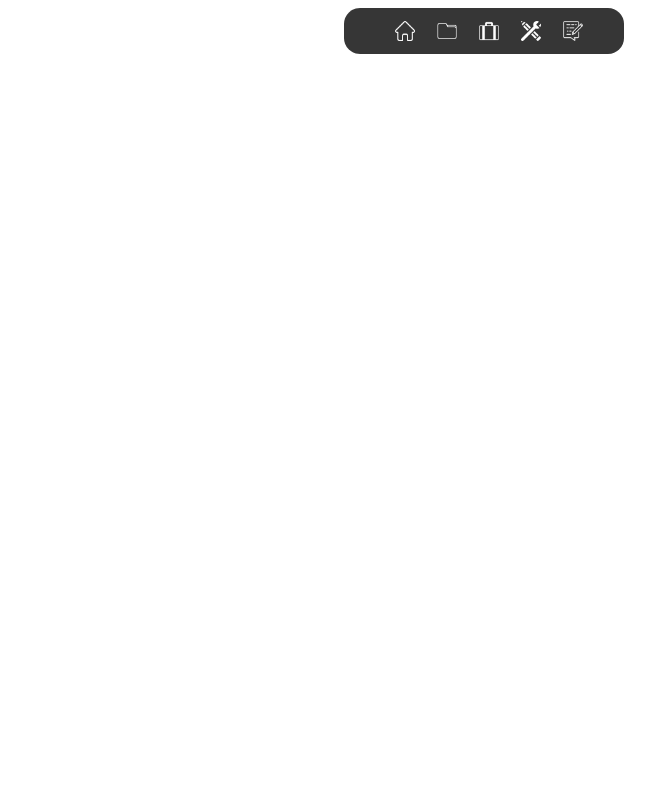
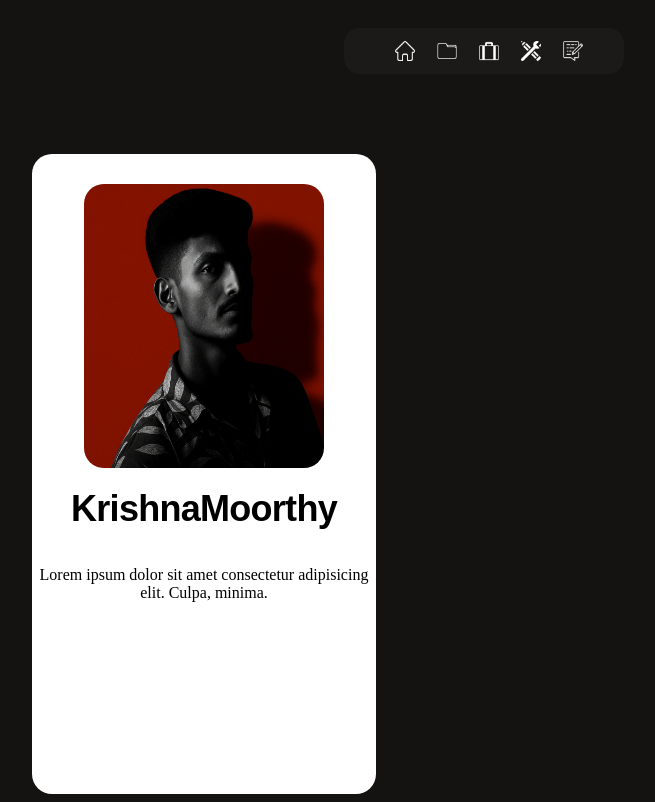
Before and after one commit to K2r0iOs5h/Portfolio, a React (Create React App) app: page / in a window 1280 px wide. Shown: the whole page, without its empty margins (156-811 px from the left). Built offline with nearby package versions, Linux system fonts and the light colour scheme.

Commit message:
profile card added

```diff
--- a/src/App.jsx
+++ b/src/App.jsx
@@ -1,12 +1,15 @@
 import React from "react";
 
 
-import Nav from "./Components/Nav";
+
+import Nav from "./Components/Navbar/Nav";
+import Profile from "./Components/profilecard/profile";
 
 function App() {
     return(
-        <>
+        < >
             <Nav/>
+            <Profile/>
         </>
     )
 }
--- a/src/Components/Nav.module.css
+++ b/src/Components/Navbar/Nav.module.css
@@ -30,7 +30,7 @@ nav ul {
 }
 
 nav{
-    background-color: rgba(27, 27, 27, 0.877);
+    background-color: #1c1a19;
     display: inline-block;
     border-radius: 16px;
     padding-right: 30px;
@@ -41,6 +41,7 @@ nav{
     padding-top: 3px;
     justify-items: center;
     text-align: center;
+    margin-top: 20px;
 
 }
 
--- /dev/null
+++ b/src/Components/profilecard/profile.jsx
@@ -0,0 +1,23 @@
+import react from 'react';
+import styles from './profile.module.css';
+
+function Profile() {
+    return(
+        <div className={styles.maincontainer}>
+            <div className={styles.imgcontainer}>
+                <img src="/icons/editedimg.png" alt="" className={styles.image}/>
+            </div>
+            <div className={styles.namecontainer}>
+                <p>KrishnaMoorthy</p>
+            </div>
+            <div className={styles.curvedashline}>
+
+            </div>
+            <div className={styles.description}>
+                <p>Lorem ipsum dolor sit amet consectetur adipisicing elit. Culpa, minima.</p>
+            </div>
+        </div>
+    )
+}
+
+export default Profile;
--- /dev/null
+++ b/src/Components/profilecard/profile.module.css
@@ -0,0 +1,32 @@
+.maincontainer {
+   height: 640px;
+   width: 344px;
+   background-color: white;
+    border-radius: 20px;
+    text-align: center;
+    margin-top: 80px;
+    margin-left: 180px;
+}
+
+.imgcontainer {
+
+   display: flex;
+   justify-content: center;
+   align-items: center;
+
+}
+.image {
+   height: 284px;
+   width: 240px;
+   border-radius: 20px;
+    margin-top: 30px;
+}
+
+.namecontainer p {
+    font-size: 36px;
+    font-weight: 790;
+
+    letter-spacing: -0.02em;
+    font-family: sans-serif;
+    margin-top: 20px;
+}
--- /dev/null
+++ b/src/index.css
@@ -0,0 +1,3 @@
+body{
+    background-color: #151312;
+}
--- a/src/index.js
+++ b/src/index.js
@@ -1,6 +1,7 @@
 import React from 'react';
 import ReactDOM from 'react-dom/client';
 import App from './App';
+import './index.css';
 
 const root = ReactDOM.createRoot(document.getElementById('root'));
 root.render(
```
Also changed, not shown: public/icons/editedimg.png (added), src/Components/Navbar/Nav.jsx (renamed from src/Components/Nav.jsx).
